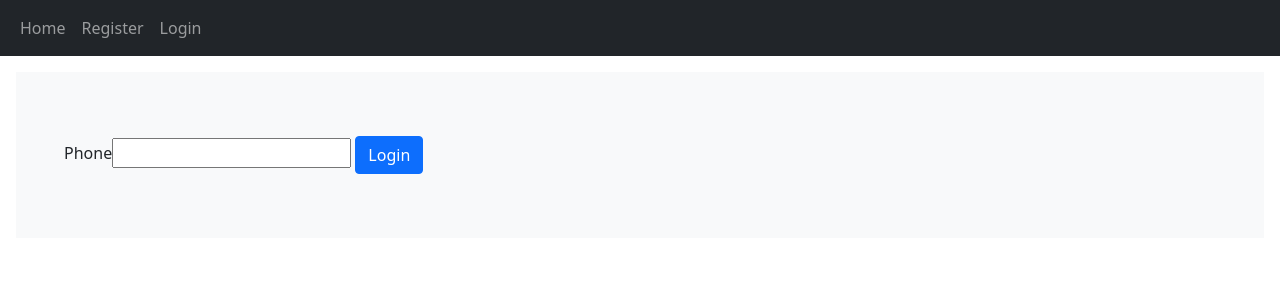
After one commit to MrRezoo/flask-forum, a Flask app: page /login in a window 1280 px wide. The commit adds this page. Shown: the top 300 px of the page. Run offline with Flask 2, Linux system fonts and the light colour scheme.

Commit message:
add login

```diff
--- a/app/__init__.py
+++ b/app/__init__.py
@@ -1,7 +1,7 @@
 from flask import Flask
 
 import app.exceptions as app_exception
-from app.extentions import db, migrate
+from app.extentions import db, migrate, login_manager
 from app.posts.routes import blueprint as posts_blueprint
 from app.users.routes import blueprint as users_blueprint
 
@@ -25,3 +25,4 @@ db.init_app(app)
 from app.users.models import User  # is here due to circular_imports for db.create_all() use
 
 migrate.init_app(app, db)
+login_manager.init_app(app)
--- a/app/extentions.py
+++ b/app/extentions.py
@@ -1,8 +1,9 @@
 from flask_migrate import Migrate
 from flask_sqlalchemy import SQLAlchemy
 from kavenegar import KavenegarAPI
+from flask_login import LoginManager
 
 db = SQLAlchemy()
 migrate = Migrate()
-
 sms_api = KavenegarAPI('336F647455347962732F6D4D3479496B6A3642483473546C6C744D6D31774B77433473746C372B534F79453D')
+login_manager = LoginManager()
--- a/app/templates/layouts/navbar.html
+++ b/app/templates/layouts/navbar.html
@@ -3,6 +3,15 @@
         <div class="container-fluid">
             <div class="navbar-nav">
                 <a class="nav-item nav-link" href="#">Home</a>
+                {% if current_user.is_authenticated %}
+                      <a class="nav-item nav-link" href="{{ url_for('users.profile') }}">Profile</a>
+                      <a class="nav-item nav-link" href="{{ url_for('users.logout') }}">Logout</a>
+
+                {% else %}
+                        <a class="nav-item nav-link" href="{{ url_for('users.register') }}">Register</a>
+                      <a class="nav-item nav-link" href="{{ url_for('users.login') }}">Login</a>
+                {% endif %}
+
 
             </div>
         </div>
--- /dev/null
+++ b/app/templates/users/login.html
@@ -0,0 +1,10 @@
+{% extends 'base.html' %}
+
+{% block content %}
+    {% include 'external/form_errors.html' %}
+    <form action="" method="post">
+    {{ form.csrf_token }}
+    {{ form.phone.label }}{{ form.phone }}
+        <input type="submit" class="btn btn-primary" value="Login">
+    </form>
+{% endblock %}
--- /dev/null
+++ b/app/templates/users/profile.html
@@ -0,0 +1,5 @@
+{% extends 'base.html' %}
+
+{% block content %}
+   <h3>{{ current_user.phone }}</h3>
+{% endblock %}
--- a/app/users/forms.py
+++ b/app/users/forms.py
@@ -20,3 +20,7 @@ class UserRegistrationForm(FlaskForm):
 
 class UserCodeVerifyForm(FlaskForm):
     code = StringField('Code')
+
+
+class UserLoginForm(FlaskForm):
+    phone = StringField('Phone')
--- a/app/users/routes.py
+++ b/app/users/routes.py
@@ -2,9 +2,10 @@ import datetime
 import random
 
 from flask import Blueprint, render_template, session, redirect, flash, url_for
+from flask_login import login_user, logout_user
 
 from app.extentions import sms_api, db
-from app.users.forms import UserRegistrationForm, UserCodeVerifyForm
+from app.users.forms import UserRegistrationForm, UserCodeVerifyForm, UserLoginForm
 from app.users.models import Code, User
 
 blueprint = Blueprint('users', __name__)
@@ -49,6 +50,29 @@ def verify():
             user = User(phone=user_phone)
             db.session.add(user)
             db.session.commit()
-            flash('your account created successfully','info')
+            flash('your account created successfully', 'info')
             return redirect('/')
     return render_template('users/verify.html', form=form)
+
+
+@blueprint.route('/login', methods=['POST', 'GET'])
+def login():
+    form = UserLoginForm()
+    if form.validate_on_submit():
+        user = User.query.filter_by(phone=form.phone.data).first()
+        login_user(user)
+        flash("you logged in", "success")
+        redirect('/')
+    return render_template('users/login.html', form=form)
+
+
+@blueprint.route('/logout', methods=['GET', 'POST'])
+def logout():
+    logout_user()
+    flash("you logged out", "warning")
+    return redirect('/')
+
+
+@blueprint.route('/profile')
+def profile():
+    return render_template('users/profile.html')
```
Also changed, not shown: app/users/models.py (+9 -2 lines).
